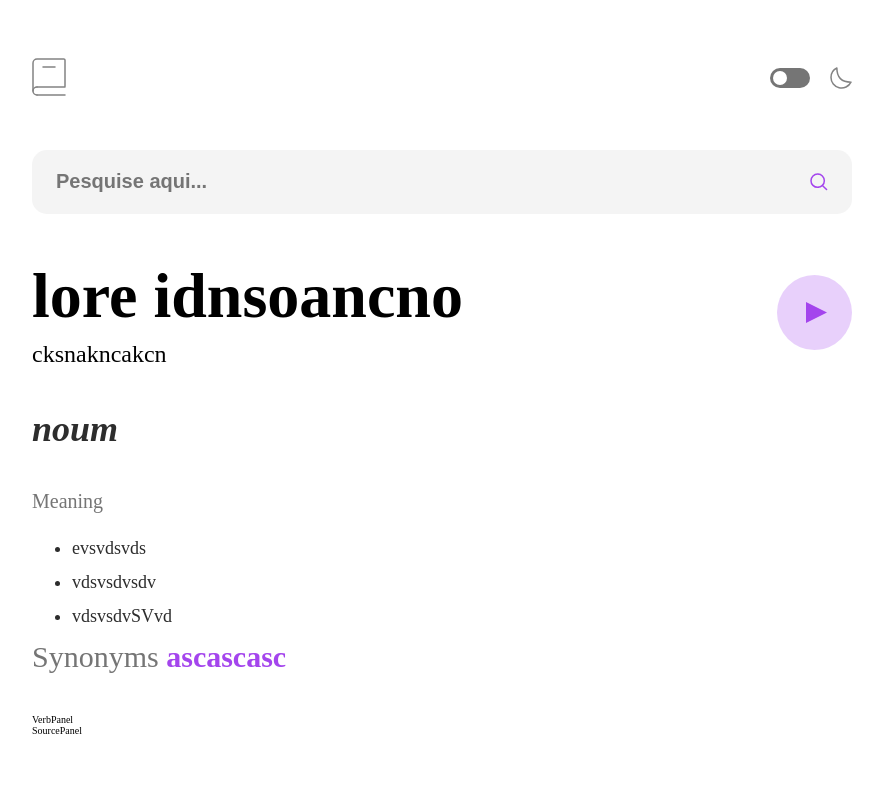
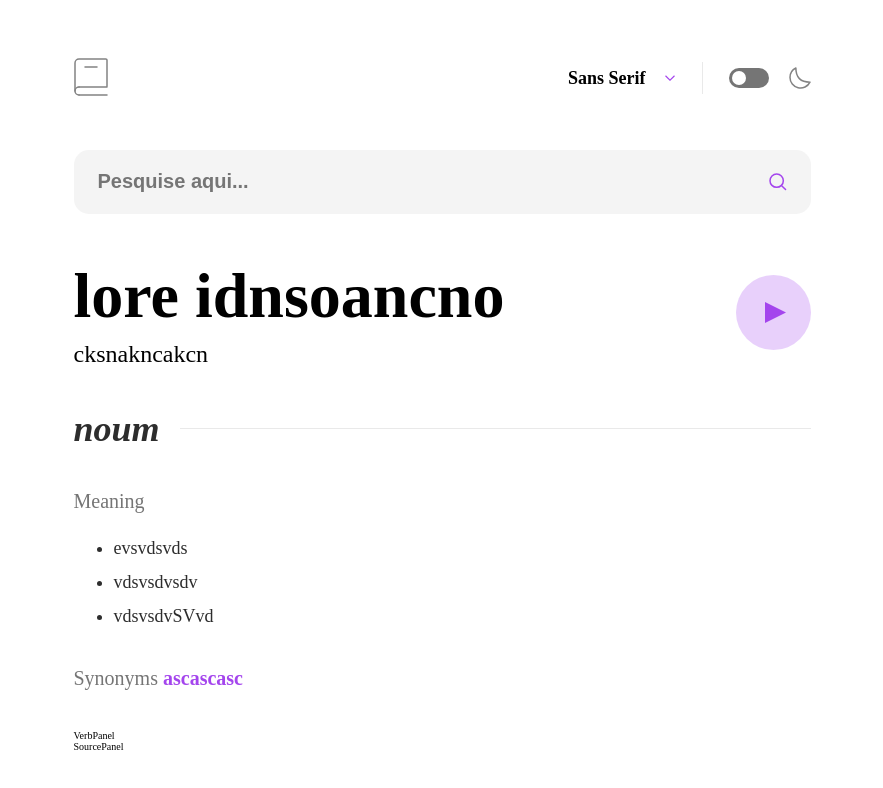
Before and after one commit to Ian-FS/dictionary-webb-app, a React (Vite) app: page / in a window 1280 px wide. Shown: the top 788 px of the page, without its empty margins (198-1081 px from the left). Built offline with nearby package versions, Linux system fonts and the light colour scheme.

Commit message:
atualizado visual de alguns componentes

```diff
--- a/src/App.scss
+++ b/src/App.scss
@@ -1,6 +1,6 @@
 .container {
     width: 90%;
-    max-width: 820px;
+    max-width: 737px;
 
     margin: auto;
 }
--- a/src/components/Header/index.jsx
+++ b/src/components/Header/index.jsx
@@ -5,11 +5,15 @@ function Header() {
     return (
         <>
             <header>
-                <div>
+                <div className="left-head">
                     <img src="/src/assets/images/logo.svg" alt="livro" />
                 </div>
-                <div>
-                    <h2></h2>
+                <div className="right-head">
+                    <div className="font-type">
+                        <h2>Sans Serif</h2>
+                        <img src="src/assets/images/icon-arrow-down.svg" alt="seta para baixo" />
+                    </div>
+                    <div className="line-vertical"></div>
                     <div className="mode-theme">
                         <div><i></i></div>
                         <img src="/src/assets/images/icon-moon.svg" alt="" />
--- a/src/components/Header/style.scss
+++ b/src/components/Header/style.scss
@@ -4,13 +4,31 @@ header {
     justify-content: space-between;
     margin-top: 58px;
     margin-bottom: 51.5px;
+    .right-head {
+        display: flex;
+        gap: 26px;
+        .font-type {
+            display: flex;
+            align-items: center;
+            gap: 18px;
+            h2 {
+                font-size: 18px;
+                font-weight: 700;
             }
-
+            img {
+                width: 12px;
+                height: 6px;
+            }
+        }
+        .line-vertical {
+            width: 1px;
+            height: 32px;
+            background-color: #e9e9e9;
+        }
         .mode-theme {
             display: flex;
             align-items: center;
             gap: 20px;
-
             div {
                 display: flex;
                 width: 40px;
@@ -28,3 +46,5 @@ header {
                 }
             }
         }
+    }
+}
--- a/src/components/NounPanel/NounPanel.jsx
+++ b/src/components/NounPanel/NounPanel.jsx
@@ -6,6 +6,7 @@ export default function NounPanel() {
         <div className='noum-panel'>
             <div className='noum'>
                 <h2>noum</h2>
+                <div></div>
             </div>
             <div className='meaning'>
                 <h2>Meaning</h2>
--- a/src/components/NounPanel/style.scss
+++ b/src/components/NounPanel/style.scss
@@ -1,12 +1,21 @@
 .noum-panel {
     .noum {
+        display: flex;
+        align-items: center;
         font-size: 2.4rem;
         color: #2d2d2d;
         font-style: italic;
         margin-bottom: 40px;
         font-weight: 700;
+        gap: 20px;
+        div {
+            height: 1px;
+            width: 100%;
+            background-color: #e9e9e9;
+        }
     }
     .meaning {
+        margin-bottom: 40px;
         h2 {
             font-size: 2rem;
             font-weight: 400;
@@ -25,11 +34,11 @@
     }
     .synonyms {
         display: flex;
-        font-size: 2rem;
         h2 {
             font-weight: 400;
             color: #757575;
             margin-bottom: 40px;
+            font-size: 2rem;
         }
         a {
             font-weight: 700;
```
Lines whose indentation alone changed are shown as unchanged.
